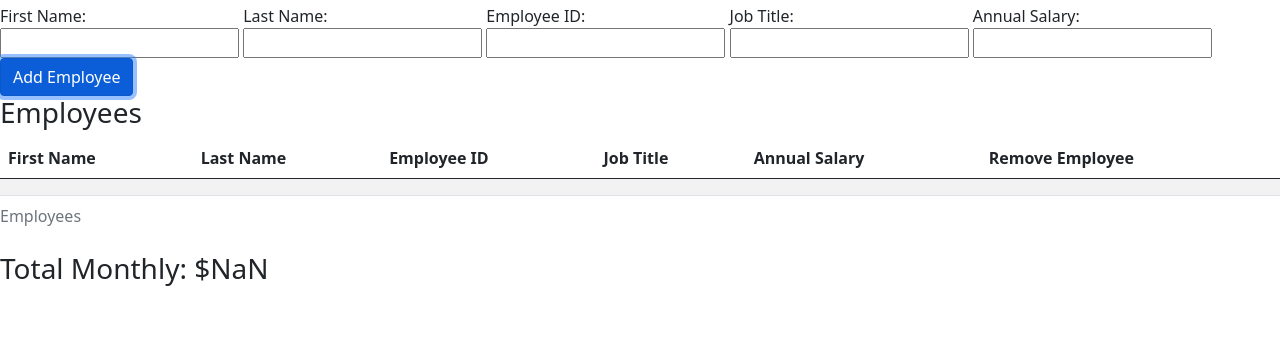
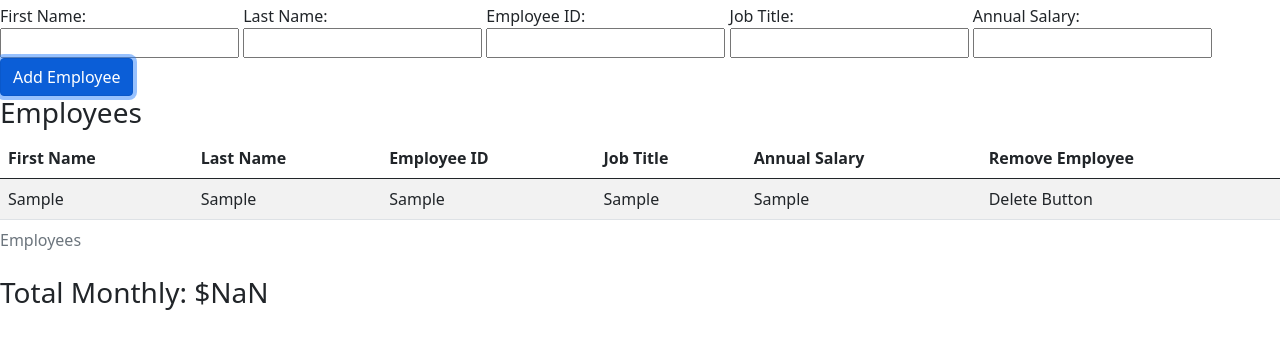
Before and after one commit to Hann1234/jquery-salary-calculator, a plain HTML site: page index.html in a window 1280 px wide. Both pictures are taken after typing "Sample", "Sample", "Sample", "Sample", "Sample" into the empty fields and a click on the button "Add Employee". Shown: the part 98-446 px from the top of the page. Drawn offline with nearby package versions, Linux system fonts and the light colour scheme.

Commit message:
added function that adds employees to table

```diff
--- a/client.js
+++ b/client.js
@@ -25,6 +25,7 @@ function addEmployee() {
     console.log('Employee Array:', employeeArray); //added employee object to employee array.
 
     monthlyCosts();
+    displayEmployees();
 }
 
 function monthlyCosts() { //calculates monthlyCosts of all employees
@@ -35,7 +36,24 @@ function monthlyCosts() { //calculates monthlyCosts of all employees
         el.empty();
         el.append(monthlyCost.toFixed(2));
     }
-    console.log(monthlyCost);
+    console.log(monthlyCost); //just to check the value in the log
+}
+
+function displayEmployees() { //function to display employees in the table
+    let el = $('tbody');
+    el.empty();
+    for (const person of employeeArray) {
+        el.append(`
+        <tr>
+            <td id="firstNameTable">${person.firstName}</td>
+            <td id="lastNameTable">${person.lastName}</td>
+            <td id="employeeIDTable">${person.employeeID}</td>
+            <td id="jobTitleTable">${person.jobTitle}</td>
+            <td id="annualSalaryTable">${person.annualSalary}</td>
+            <td id="deleteButtonTable">Delete Button</td>
+        </tr>
+        `);
+    }
 
 }
 
--- a/index.html
+++ b/index.html
@@ -48,14 +48,6 @@
                 </tr>
             </thead>
             <tbody>
-                <tr>
-                    <td id="firstNameTable"></td>
-                    <td id="lastNameTable"></td>
-                    <td id="employeeIDTable"></td>
-                    <td id="jobTitleTable"></td>
-                    <td id="annualSalaryTable"></td>
-                    <td id="deleteButtonTable"></td>
-                </tr>
             </tbody>
         </table>
         <div class="totalMonthlyCost">
```
